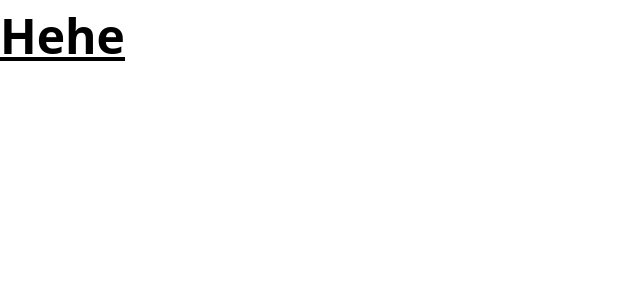
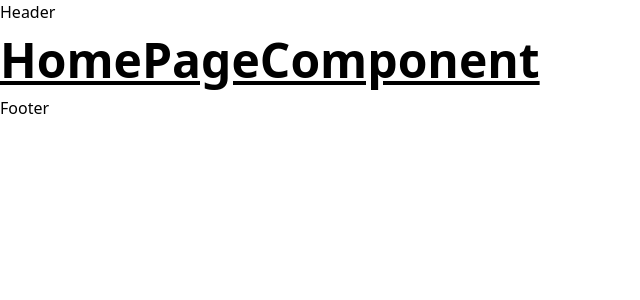
Before and after one commit to hoangng26/tdcx-fe-assessment, a React (Vite) app: page / in a window 1280 px wide. Shown: the top 300 px of the page, without its empty margins (0-640 px from the left). Built offline with nearby package versions, Linux system fonts and the light colour scheme.

Commit message:
add routing with React Router, implement RootLayout and HomePageComponent, configure Prettier with Tailwind CSS plugin

```diff
--- a/package.json
+++ b/package.json
@@ -27,6 +27,7 @@
     "eslint-plugin-react-refresh": "^0.4.18",
     "globals": "^15.14.0",
     "postcss": "^8.5.2",
+    "prettier-plugin-tailwindcss": "^0.6.11",
     "sass-embedded": "^1.83.4",
     "tailwindcss": "^3.4.17",
     "typescript": "~5.7.2",
--- a/src/App.tsx
+++ b/src/App.tsx
@@ -1,17 +1,15 @@
-import styled from "styled-components"
-
-const CustomDiv = styled.div`
-  font-size: 3rem;
-  font-weight: bold;
-  text-decoration: underline;
-  margin-left: auto;
-  margin-right: auto;
-`
+import { Route, Routes } from "react-router";
+import RootLayout from "./components/layouts";
+import HomePageComponent from "./pages/HomePageComponent";
 
 function App() {
   return (
-    <CustomDiv>Hehe</CustomDiv>
-  )
+    <Routes>
+      <Route path="/" element={<RootLayout />}>
+        <Route index element={<HomePageComponent />} />
+      </Route>
+    </Routes>
+  );
 }
 
-export default App
+export default App;
--- /dev/null
+++ b/src/components/layouts/index.tsx
@@ -0,0 +1,16 @@
+import React from "react";
+import { Outlet } from "react-router";
+
+const RootLayout: React.FC = () => {
+  return (
+    <>
+      <header className="container">Header</header>
+      <main className="container">
+        <Outlet />
+      </main>
+      <footer className="container">Footer</footer>
+    </>
+  );
+};
+
+export default RootLayout;
--- a/src/main.tsx
+++ b/src/main.tsx
@@ -1,5 +1,10 @@
-import { createRoot } from 'react-dom/client';
-import App from './App.tsx';
-import './index.scss';
+import { createRoot } from "react-dom/client";
+import { BrowserRouter } from "react-router";
+import App from "./App.tsx";
+import "./index.scss";
 
-createRoot(document.getElementById('root')!).render(<App />);
+createRoot(document.getElementById("root")!).render(
+  <BrowserRouter>
+    <App />
+  </BrowserRouter>,
+);
--- /dev/null
+++ b/src/pages/HomePageComponent.tsx
@@ -0,0 +1,16 @@
+import React from "react";
+import styled from "styled-components";
+
+const CustomDiv = styled.div`
+  font-size: 3rem;
+  font-weight: bold;
+  text-decoration: underline;
+  margin-left: auto;
+  margin-right: auto;
+`;
+
+const HomePageComponent: React.FC = () => {
+  return <CustomDiv>HomePageComponent</CustomDiv>;
+};
+
+export default HomePageComponent;
```
Also changed, not shown: 1 other file (tests, documents, lock files or other folders).
